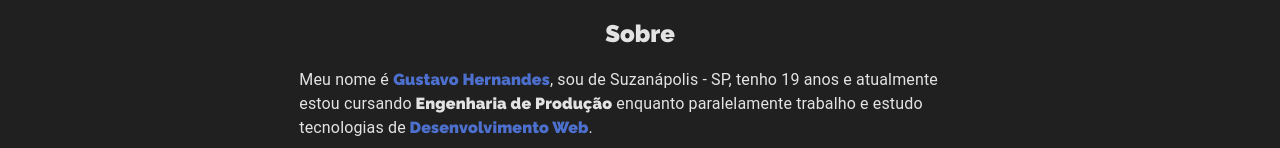
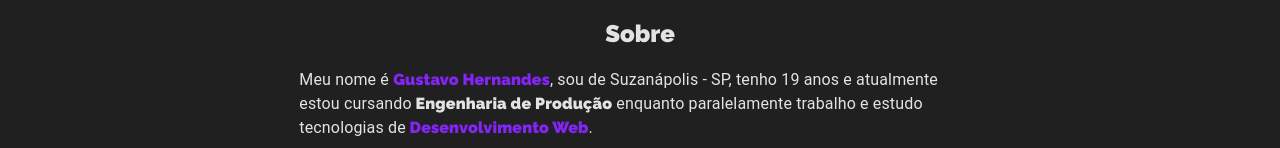
Before and after one commit to gustavohernandes11/portfolio, a Next.js app: page / in a window 1280 px wide. Shown: the part 652-800 px from the top of the page. Built offline with nearby package versions, Linux system fonts and the light colour scheme; a web font is replaced by a local one.

Commit message:
modificaçao na cor de destaque

```diff
--- a/src/styles/globals.css
+++ b/src/styles/globals.css
@@ -37,7 +37,7 @@ path {
 }
 
 strong {
-    color: #4d70cf;
+    color: rgb(132, 36, 245);
 }
 .loading-page-spin {
     align-self: center;
@@ -55,8 +55,6 @@ strong {
     padding-top: 50px;
     color: white;
 }
-
-
 
 @-webkit-keyframes scale-in-center {
     0% {
```
